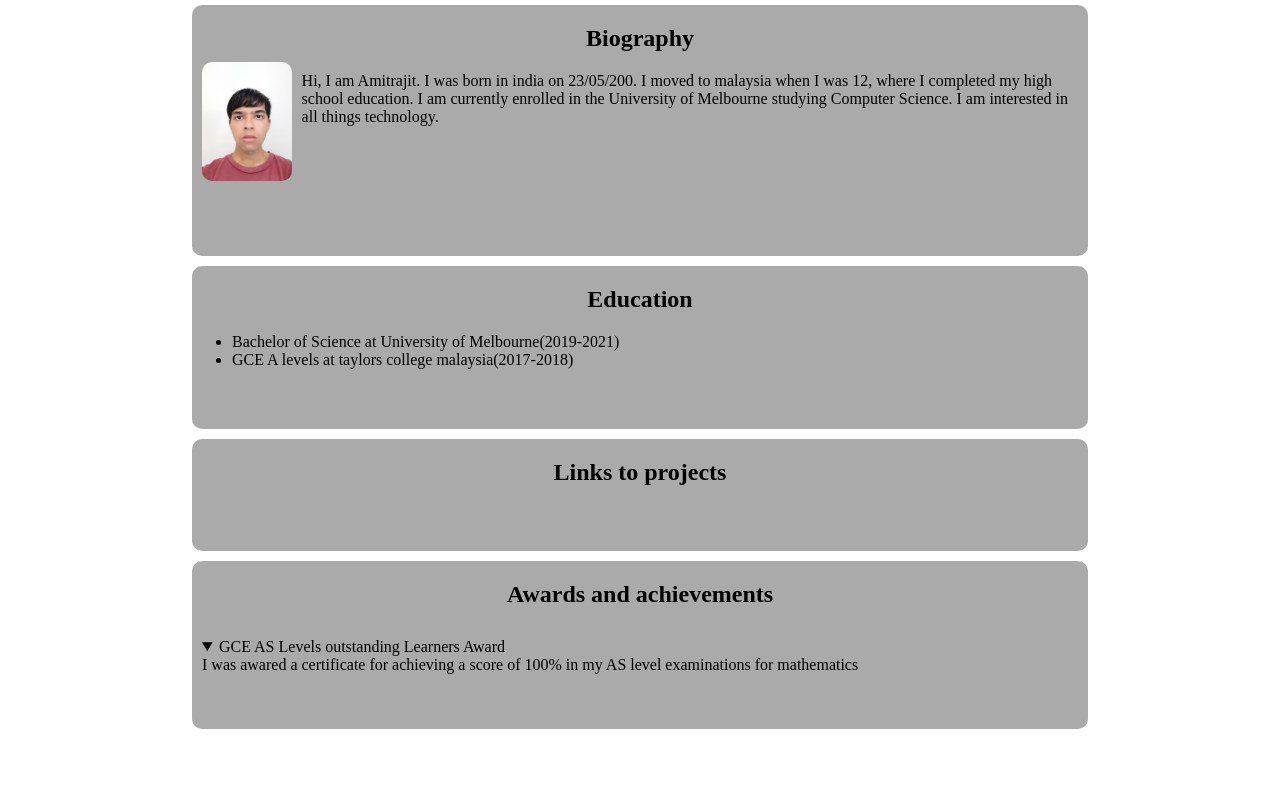
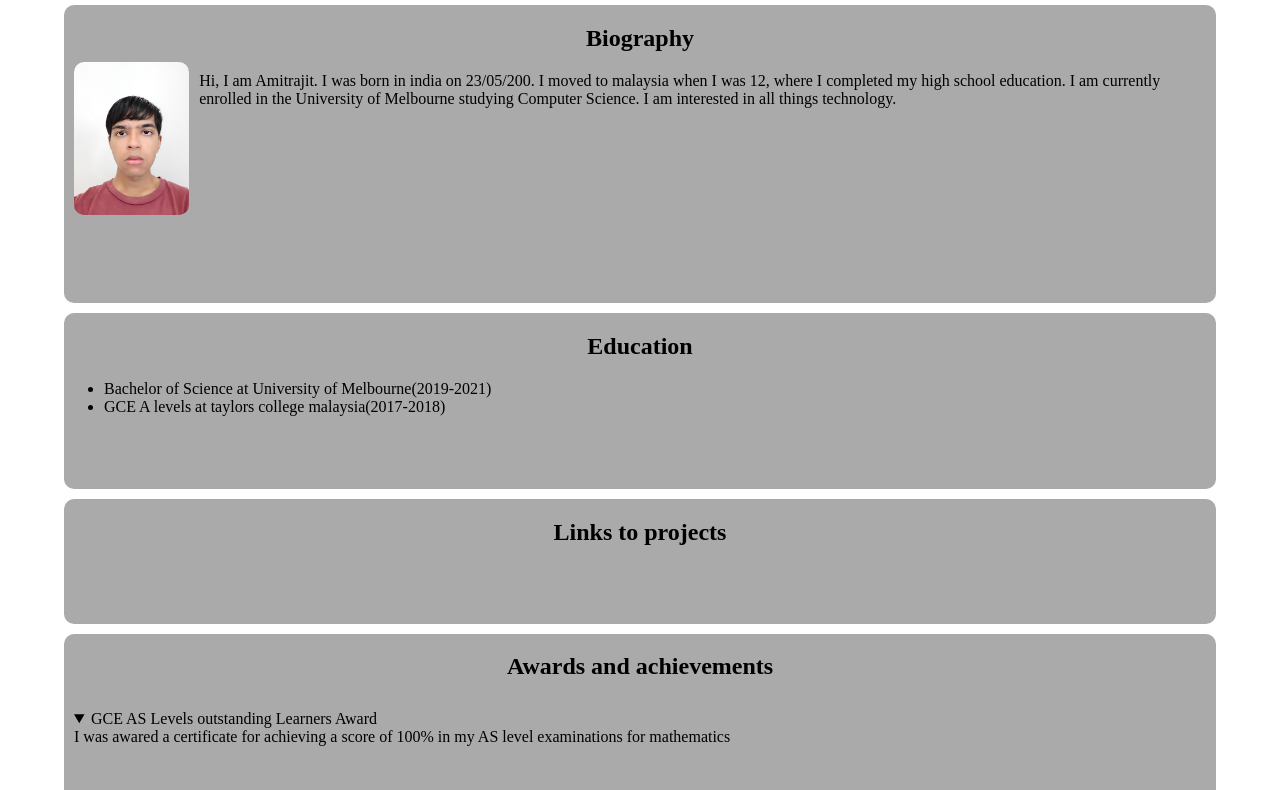
Before and after one commit to odinghosh/odinghosh.github.io, a plain HTML site: page index.html in a window 1280 px wide. Shown: the part 283-1073 px from the top of the page. Before the commit the page ends 1032 px from the top, so only its background shows below. Drawn offline with Linux system fonts and the light colour scheme.

Commit message:
Update css.css

```diff
--- a/css.css
+++ b/css.css
@@ -1,7 +1,7 @@
 
 body{
 
-    margin: 20px 15%;
+    margin: 20px 5%;
 
 }
 header{
```
